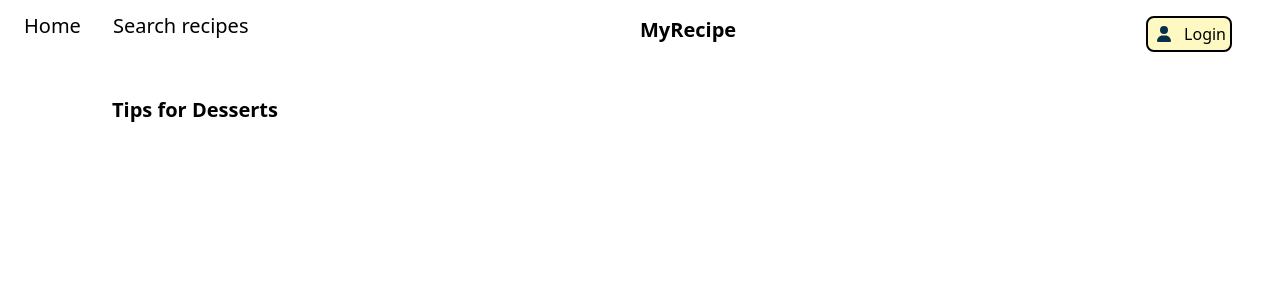
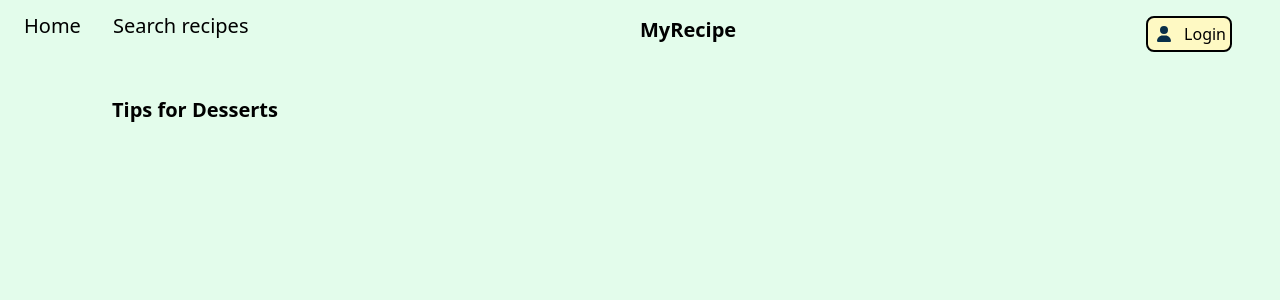
Before and after one commit to chas-academy/u06-fullstack-recipe-app-MatildaAK, an Angular app in the folder Recipe-frontend/: page / in a window 1280 px wide. Shown: the top 300 px of the page. Built offline with nearby package versions, Linux system fonts and the light colour scheme.

Commit message:
changed some name on colors and removed the one I dident use

```diff
--- a/Recipe-frontend/tailwind.config.js
+++ b/Recipe-frontend/tailwind.config.js
@@ -6,17 +6,11 @@ module.exports = {
   theme: {
     extend: {},
     colors:{
-      '50': '#f0fdf4',
-      '100': '#dcfce7',
-      '200': '#bbf7d0',
+      'main': '#dcfce7',
       'cardbg': '#86efac',
       'buttonbg': '#4ade80',
-      '500': '#22c55e',
-      '600': '#16a34a',
-      '700': '#15803d',
-      '800': '#166534',
-      '900': '#14532d',
-      '950': '#052e16',
+      'navBtn': '#22c55e',
+      'loginBtn': '#16a34a',
       'white': '#fafafa',
       'black': '#030712',
       'yellow': '#fef9c3',
```
